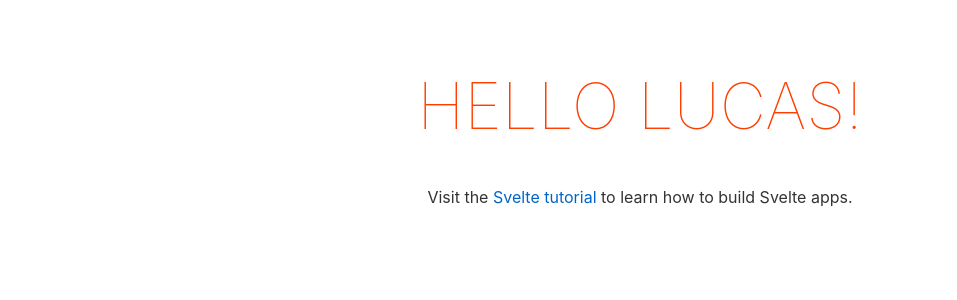
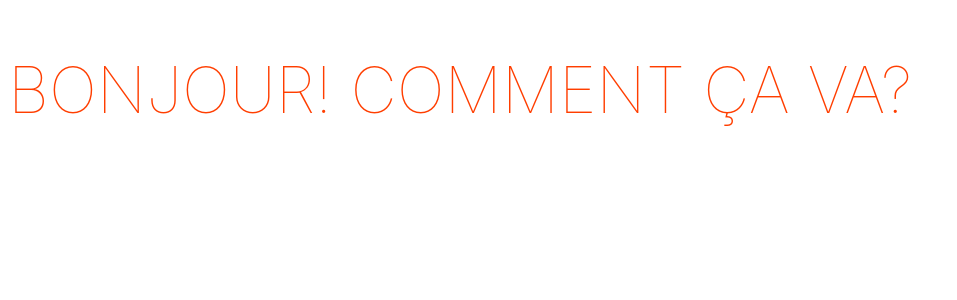
Before and after one commit to lucaspchartier/svelte-practice, a Svelte app: page / in a window 1280 px wide. Shown: the top 300 px of the page, without its empty margins (0-957 px from the left). Built offline with nearby package versions, Linux system fonts and the light colour scheme.

Commit message:
chore(App.svelte): add <h1> tags with French phrase

```diff
--- a/src/App.svelte
+++ b/src/App.svelte
@@ -2,10 +2,9 @@
 	export let name;
 </script>
 
-<main>
-	<h1>Hello {name}!</h1>
-	<p>Visit the <a href="https://svelte.dev/tutorial">Svelte tutorial</a> to learn how to build Svelte apps.</p>
-</main>
+<h1>
+	Bonjour! Comment ça va?
+</h1>
 
 <style>
 	main {
```
